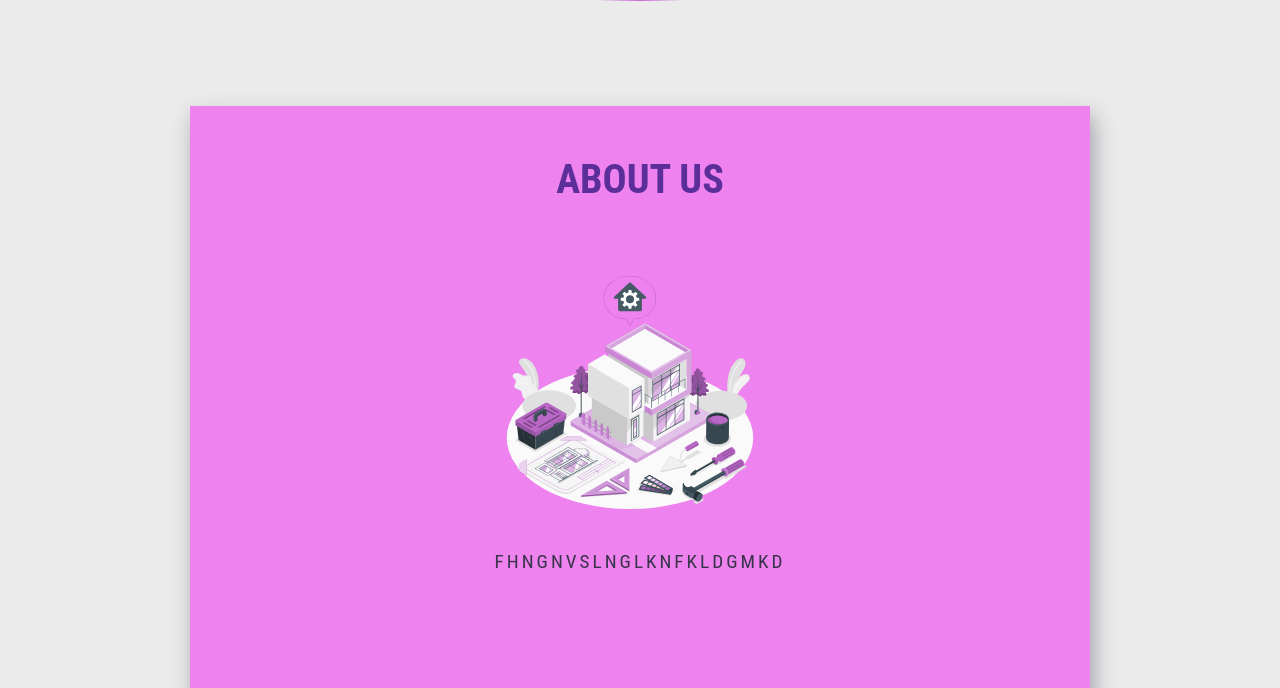
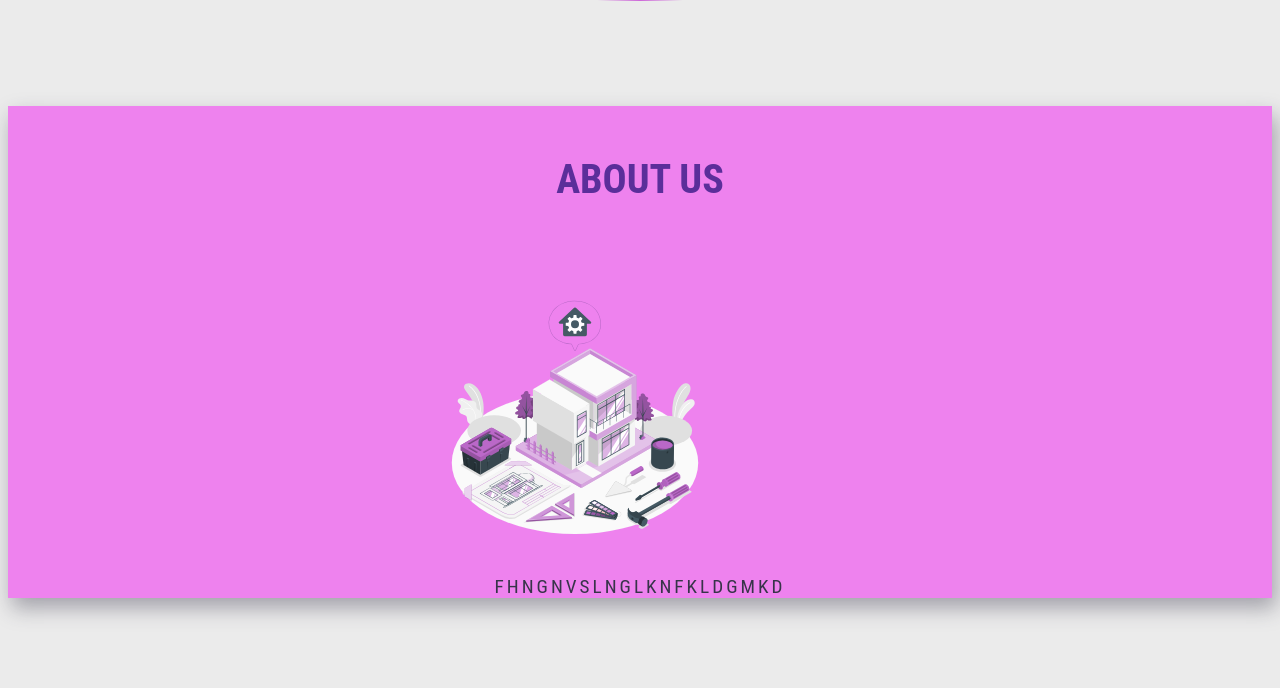
Before and after one commit to Aymen-D13/SmartSecurity, a plain HTML site: page index.html in a window 1280 px wide. Shown: the part 719-1407 px from the top of the page. Drawn offline with Linux system fonts and the light colour scheme.

Commit message:
Update style.css

```diff
--- a/style.css
+++ b/style.css
@@ -108,9 +108,8 @@
  	position: relative;
  	background: violet;
 	box-shadow: 4px 10px 20px rgba(55, 52, 73, .4);
- 	height: 600px;
-	 width: 900px;
- 	min-height: 50vh;
+ 	height: 50%;
+	 width: 60%px;
  	margin: 5% auto;
  }
 
```
